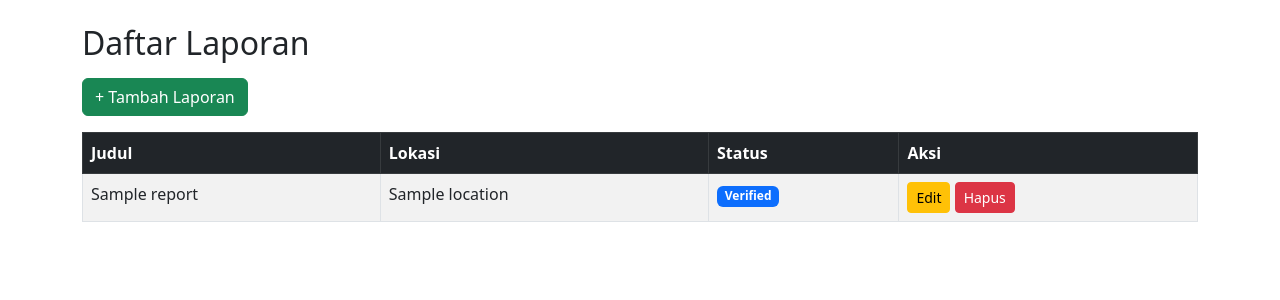
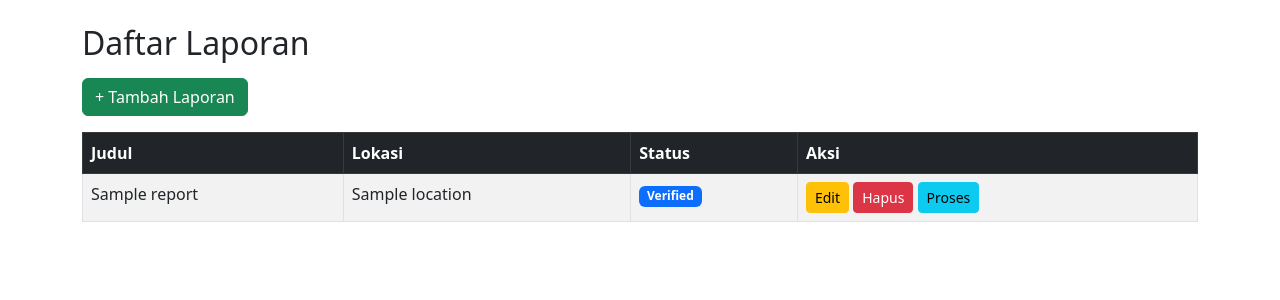
Before and after one commit to IET-Polinela/project-2026-AnnisaOlivia0608, a Django app: template iet_24782069_2026/main_app/templates/main_app/report_list.html in a window 1280 px wide. Shown: the part 56-356 px from the top of the page. Run offline with Django 5.2, Linux system fonts and the light colour scheme; the template is opened without the code that fills it: most values are stand-ins (such as "Sample title", 1, 10 or a date in 2020).

Commit message:
LabSession 5, mengubah dan menambahkan kode pada report_list.html untuk 5. Conditional Action

```diff
--- a/iet_24782069_2026/main_app/templates/main_app/report_list.html
+++ b/iet_24782069_2026/main_app/templates/main_app/report_list.html
@@ -22,7 +22,7 @@
             <td>{{ report.title }}</td>
             <td>{{ report.location }}</td>
 
-            <!-- ✅ STATUS SUDAH JADI BADGE -->
+            <!-- ✅ STATUS BADGE -->
             <td>
                 {% if report.status == 'REPORTED' %}
                     <span class="badge bg-secondary">Reported</span>
@@ -41,15 +41,42 @@
                 {% endif %}
             </td>
 
+            <!-- ✅ AKSI + CONDITIONAL WORKFLOW -->
             <td>
+                <!-- EDIT -->
                 <a href="{% url 'update_report' report.pk %}" class="btn btn-warning btn-sm">
                     Edit
                 </a>
 
+                <!-- DELETE -->
                 <a href="{% url 'delete_report' report.pk %}" class="btn btn-danger btn-sm">
                     Hapus
                 </a>
+
+                <!-- WORKFLOW (HIDE) -->
+                {% if report.status == 'REPORTED' %}
+                    <form method="POST" action="{% url 'update_status' report.pk %}" style="display:inline;">
+                        {% csrf_token %}
+                        <input type="hidden" name="status" value="VERIFIED">
+                        <button class="btn btn-primary btn-sm">Verifikasi</button>
+                    </form>
+
+                {% elif report.status == 'VERIFIED' %}
+                    <form method="POST" action="{% url 'update_status' report.pk %}" style="display:inline;">
+                        {% csrf_token %}
+                        <input type="hidden" name="status" value="IN_PROGRESS">
+                        <button class="btn btn-info btn-sm">Proses</button>
+                    </form>
+
+                {% elif report.status == 'IN_PROGRESS' %}
+                    <form method="POST" action="{% url 'update_status' report.pk %}" style="display:inline;">
+                        {% csrf_token %}
+                        <input type="hidden" name="status" value="RESOLVED">
+                        <button class="btn btn-success btn-sm">Selesaikan</button>
+                    </form>
+                {% endif %}
             </td>
+
         </tr>
         {% empty %}
         <tr>
```
